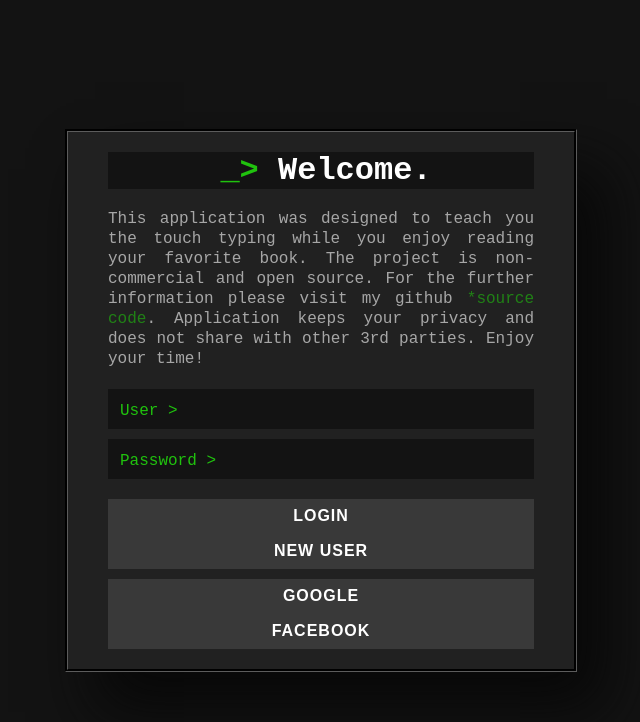
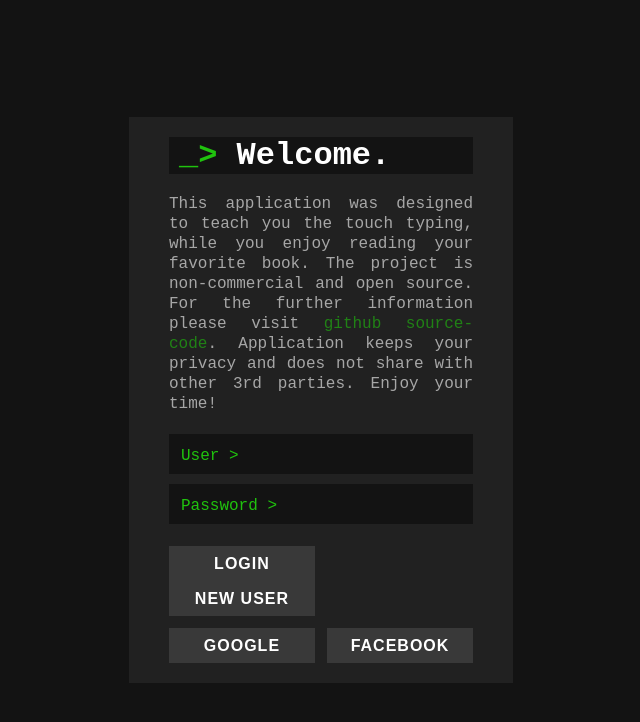
Before and after one commit to DmitriyBakhanenko/Type-Reader, a React (Create React App) app: page / in a window 1280 px wide. Shown: the top 722 px of the page, without its empty margins (319-959 px from the left). Built offline with nearby package versions, Linux system fonts and the light colour scheme.

Commit message:
create account component fix and functionality

```diff
--- a/src/components/Create.component.tsx
+++ b/src/components/Create.component.tsx
@@ -94,51 +94,51 @@ const Create = () => {
   };
 
   return (
-    <div className='login container'>
-      <h1 className='header'>
-        <span className='sign'>{'_> '}</span>Create.
+    <div className="login container">
+      <h1 className="header">
+        <span className="sign">{'_> '}</span>Create.
       </h1>
-      <p className='info'>
+      <p className="info">
         Please enter your credentials to create a new user account.
       </p>
-      <form onSubmit={(e) => handleSubmit(e)} className='form'>
-        <div ref={refUsrCont} onClick={(e) => handleClick(e)} className='cmd1'>
-          <div className='span'>{'Usr >  '}</div>
-          <span className='span1'>{user}</span>
+      <form onSubmit={(e) => handleSubmit(e)} className="form">
+        <div ref={refUsrCont} onClick={(e) => handleClick(e)} className="cmd1">
+          <div className="span">{'Usr >  '}</div>
+          <span className="span1">{user}</span>
           <div
-            className='cursor1'
+            className="cursor1"
             style={
               hiddenUsr ? { visibility: 'hidden' } : { visibility: 'visible' }
             }
           ></div>
           <input
             required
-            autoComplete='off'
+            autoComplete="off"
             minLength={4}
             maxLength={16}
             ref={refUsrInpt}
-            className='input1'
-            type='text'
+            className="input1"
+            type="text"
             onChange={(e) => setUser(e.target.value)}
             value={user}
           />
         </div>
-        <div ref={refPwdCont} onClick={(e) => handleClick(e)} className='cmd2'>
-          <div className='span'>{'Pwd >  '}</div>
-          <span className='span2'>{shifrPwd}</span>
+        <div ref={refPwdCont} onClick={(e) => handleClick(e)} className="cmd2">
+          <div className="span">{'Pwd >  '}</div>
+          <span className="span2">{shifrPwd}</span>
           <div
             style={
               hiddenPwd ? { visibility: 'hidden' } : { visibility: 'visible' }
             }
-            className='cursor2'
+            className="cursor2"
           ></div>
           <input
             required
-            autoComplete='off'
+            autoComplete="off"
             ref={refPwdInpt}
             minLength={8}
-            type='text'
-            className='input2'
+            type="text"
+            className="input2"
             onChange={(e) => setPassword(e.target.value)}
             value={password}
           />
@@ -146,35 +146,35 @@ const Create = () => {
         <div
           ref={refPwdConfirmCont}
           onClick={(e) => handleClick(e)}
-          className='cmd3'
+          className="cmd3"
         >
-          <div className='span'>{'Pwd again >  '}</div>
-          <span className='span3'>{shifrPwdConfirm}</span>
+          <div className="span">{'Pwd again >  '}</div>
+          <span className="span3">{shifrPwdConfirm}</span>
           <div
             style={
               hiddenPwdConfirm
                 ? { visibility: 'hidden' }
                 : { visibility: 'visible' }
             }
-            className='cursor3'
+            className="cursor3"
           ></div>
           <input
             required
-            autoComplete='off'
+            autoComplete="off"
             ref={refPwdConfirmInpt}
             minLength={8}
-            type='text'
-            className='input3'
+            type="text"
+            className="input3"
             onChange={(e) => setPasswordConfirm(e.target.value)}
             value={passwordConfirm}
           />
         </div>
-        {pwdMatch ? null : <p className='info'>Passwords Don't Match</p>}
-        <div className='button'>
+        {pwdMatch ? null : <p id="info-pwd">Passwords Don't Match</p>}
+        <div className="button">
           <button
             onClick={(e) => handleSubmit(e)}
-            type='submit'
-            className='login'
+            type="submit"
+            className="login"
           >
             Submit
           </button>
--- a/src/components/Create.style.scss
+++ b/src/components/Create.style.scss
@@ -1,144 +1,6 @@
 @import '../colors';
+@import './Login.style.scss';
 
-.login.container {
-  margin: auto;
-  background-color: $background-color;
-  height: auto;
-  width: 40%;
-  display: flex;
-  flex-direction: column;
-  border-style: groove;
-  border-color: darken($background-color, $amount: 10);
-  box-shadow: 30px 40px 58px darken($background-color, $amount: 10);
-
-  .header {
-    margin: 20px 40px;
-    background-color: $background-main;
-    text-align: center;
-    .sign {
-      color: $green-color;
-    }
-  }
-
-  .info {
-    color: $text-color;
-    opacity: 0.6;
-    margin: 0 40px;
-    line-height: 20px;
-    text-align: justify;
-    margin-bottom: 20px;
-  }
-
-  .form {
-    margin-right: 40px;
-    margin-left: 40px;
-    margin-top: auto;
-    margin-bottom: 20px;
-    display: flex;
-    flex-direction: column;
-    justify-self: stretch;
-
-    .cmd1 {
-      font-size: 16px;
-      background: $background-main;
-      color: $green-color;
-      padding: 12px;
-      overflow: hidden;
-      height: 40px;
-
-      &:hover {
-        cursor: pointer;
-      }
-
-      .span {
-        display: inline-block;
-      }
-
-      .span1 {
-        padding-left: 10px;
-        display: inline-block;
-        white-space: pre;
-        color: $text-color;
-      }
-
-      .cursor1 {
-        display: inline-block;
-        width: 7px;
-        height: 14px;
-        background: $green-color;
-        margin-left: 1px;
-      }
-
-      .input1 {
-        width: 0;
-        height: 0;
-        opacity: 0;
-      }
-
-    }
-
-    .cmd2 {
-      @extend .cmd1;
-
-      .span2 {
-        @extend .span1;
-      }
-
-      .cursor2 {
-        @extend .cursor1;
-      }
-
-      .input2 {
-        @extend .input1;
-      }
-    }
-
-
-    .cmd3 {
-      @extend .cmd1;
-
-      .span3 {
-        @extend .span1;
-      }
-
-      .cursor3 {
-        @extend .cursor1;
-      }
-
-      .input3 {
-        @extend .input1;
-      }
-    }
-
-    .cmd1 {
-      margin-bottom: 10px;
-    }
-    .cmd2 {
-      margin-bottom: 10px;
-    }
-
-    .button, .button2 {
-      display: inline-block;
-      margin-top: 10px;
-
-
-      button {
-        height: 35px;
-        width: 100%;
-        color: $text-color;
-        text-transform: uppercase;
-        border: none;
-        font-size: 1rem;
-        background-color: $button-color;
-        font-weight: 700;
-        letter-spacing: 1px;
-
-        &:hover {
-          background-color: lighten($button-color, $amount: 10);
-          cursor: pointer;
-          color: $green-color;
-        }
-      }
-    }
-  }
+#info-pwd {
+  color: red;
 }
--- a/src/components/Login.component.tsx
+++ b/src/components/Login.component.tsx
@@ -1,5 +1,6 @@
 import React, { useEffect, useRef, useState } from 'react';
 import ReactDOM from 'react-dom';
+import { Link } from 'react-router-dom';
 import './Login.style.scss';
 
 const Login = () => {
@@ -67,14 +68,14 @@ const Login = () => {
         <span className="sign">{'_> '}</span>Welcome.
       </h1>
       <p className="info">
-        This application was designed to teach you the touch typing while you
+        This application was designed to teach you the touch typing, while you
         enjoy reading your favorite book. The project is non-commercial and open
-        source. For the further information please visit my github{' '}
+        source. For the further information please visit{' '}
         <a
           className="source-link"
           href="https://github.com/devCote/Type-Reader"
         >
-          *source code
+          github source-code
         </a>
         . Application keeps your privacy and does not share with other 3rd
         parties. Enjoy your time!
@@ -130,7 +131,9 @@ const Login = () => {
         </div>
         <div className="button">
           <button className="login">login</button>
-          <button className="create">new user</button>
+          <Link to={'/create'}>
+            <button className="create">new user</button>
+          </Link>
         </div>
         <div className="button2">
           <button className="google">google</button>
--- a/src/components/Login.style.scss
+++ b/src/components/Login.style.scss
@@ -24,7 +24,6 @@
   .header {
     margin: 20px 40px;
     background-color: $background-main;
-    //text-align: center;
     padding-left: 10px;
 
     .sign {
@@ -94,30 +93,36 @@
       }
     }
 
-    .cmd2 {
+    .cmd2,
+    .cmd3 {
       @extend .cmd1;
 
-      .span2 {
+      .span2,
+      .span3 {
         @extend .span1;
       }
 
-      .cursor2 {
+      .cursor2,
+      .cursor3 {
         @extend .cursor1;
       }
 
-      .input2 {
+      .input2,
+      .input3 {
         @extend .input1;
       }
     }
 
-    .cmd1 {
+    .cmd1,
+    .cmd2 {
       margin-bottom: 10px;
     }
 
     .button,
-    .button2 {
-      display: flex;
-      flex-direction: column;
+    .button2,
+    .button3 {
+      display: inline-block;
+      margin: 12px 0 0 0;
 
       button {
         &:first-child {
@@ -125,6 +130,7 @@
         }
 
         height: 35px;
+        width: 48%;
         color: $text-color;
         text-transform: uppercase;
         border: none;
@@ -132,7 +138,6 @@
         background-color: $button-color;
         font-weight: 700;
         letter-spacing: 1px;
-        width: 48%;
 
         &:hover {
           background-color: lighten($button-color, $amount: 10);
```
